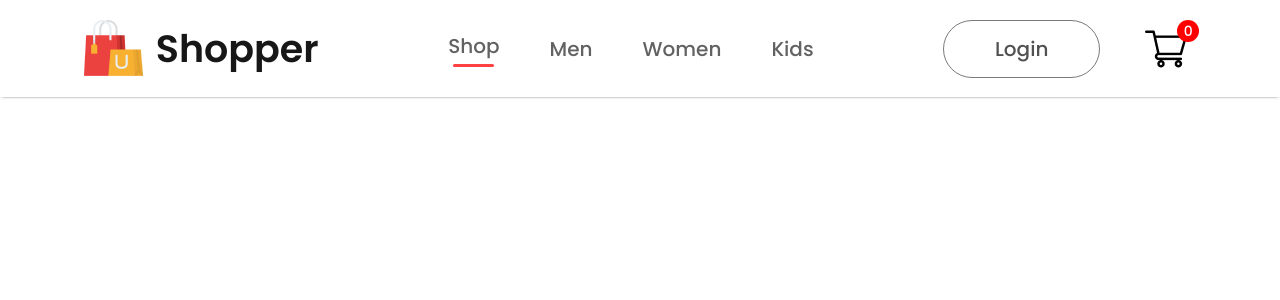
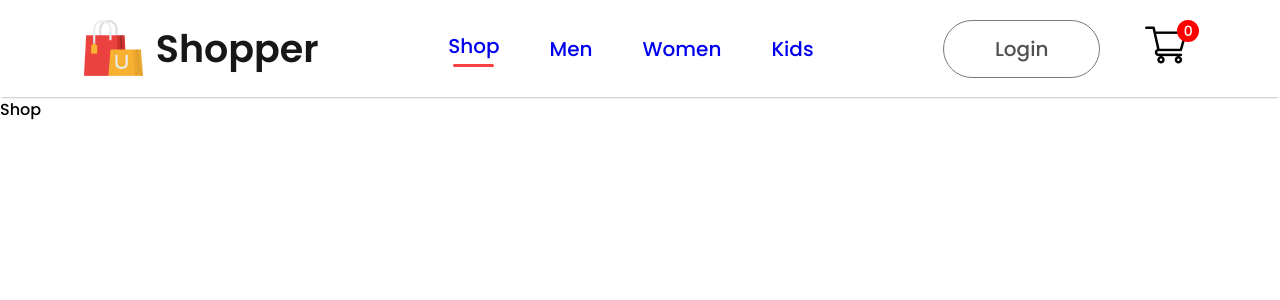
Before and after one commit to karl-jerico/Ecommerce-Website, a React (Vite) app: page / in a window 1280 px wide. Shown: the top 300 px of the page. Built offline with nearby package versions, Linux system fonts and the light colour scheme.

Commit message:
Add routes for pages

```diff
--- a/src/App.jsx
+++ b/src/App.jsx
@@ -1,10 +1,27 @@
 import Navbar from './components/Navbar/navbar';
 import '@/css/app.css'
+import { BrowserRouter, Routes, Route } from 'react-router-dom';
+import Shop from './pages/shop';
+import ShopCategory from './pages/shopCategory';
+import Product from './pages/product';
 
 function App() {
   return (
     <div>
-      <Navbar />
+      <BrowserRouter>
+        <Navbar />
+        <Routes>
+          <Route path="/" element={<Shop />} />
+          <Route path="/men" element={<ShopCategory category="men"/>} />
+          <Route path="/women" element={<ShopCategory  category="women"/>} />
+          <Route path="/kids" element={<ShopCategory  category="kids"/>} />
+          <Route path="/product" element={<Product />}>
+            <Route path=":productId" element={<Product />} />
+          </Route>
+          <Route path="/cart" element={<cart />} />
+          <Route path="/login" element={<loginSignup />} />
+        </Routes>
+      </BrowserRouter>
     </div>
   );
 }
--- a/src/components/Navbar/navbar.jsx
+++ b/src/components/Navbar/navbar.jsx
@@ -1,6 +1,7 @@
 import React, { useState } from 'react'
 import logo from '@/assets/logo.png'
 import cart_icon from '@/assets/cart_icon.png'
+import { Link } from 'react-router-dom';
 
 const Navbar = () => {
 
@@ -13,14 +14,14 @@
             <p>Shopper</p>
         </div>
         <ul className="nav-menu">
-            <li onClick={()=>{setMenu("shop")}}>Shop{menu==="shop" ? <hr/> : <></>}</li>
-            <li onClick={()=>{setMenu("men")}}>Men{menu==="men" ? <hr/> : <></>}</li>
-            <li onClick={()=>{setMenu("women")}}>Women{menu==="women" ? <hr/> : <></>}</li>
-            <li onClick={()=>{setMenu("kids")}}>Kids{menu==="kids" ? <hr/> : <></>}</li>
+            <li onClick={()=>{setMenu("shop")}}><Link to='/'>Shop</Link>{menu==="shop" ? <hr/> : <></>}</li>
+            <li onClick={()=>{setMenu("men")}}><Link to='/men'>Men</Link>{menu==="men" ? <hr/> : <></>}</li>
+            <li onClick={()=>{setMenu("women")}}><Link to='/women'>Women</Link>{menu==="women" ? <hr/> : <></>}</li>
+            <li onClick={()=>{setMenu("kids")}}><Link Link to='/kids'>Kids</Link>{menu==="kids" ? <hr/> : <></>}</li>
         </ul>
         <div className="nav-login-cart">
-            <button>Login</button>
-            <img src={cart_icon} alt="" />
+            <Link to='/login'><button>Login</button></Link>
+            <Link to='/cart'><img src={cart_icon} alt="" /></Link>
             <div className="nav-cart-count">0</div>
         </div>
     </nav>
```
